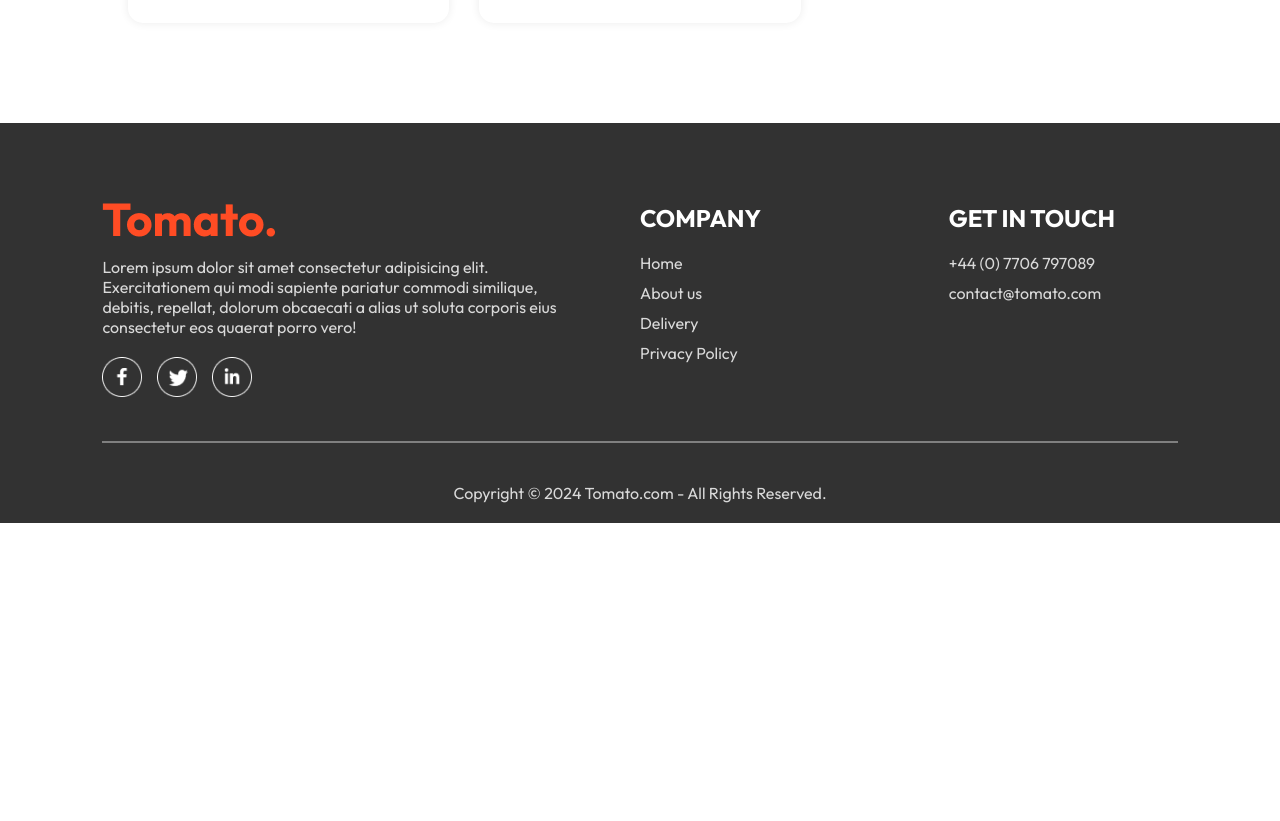
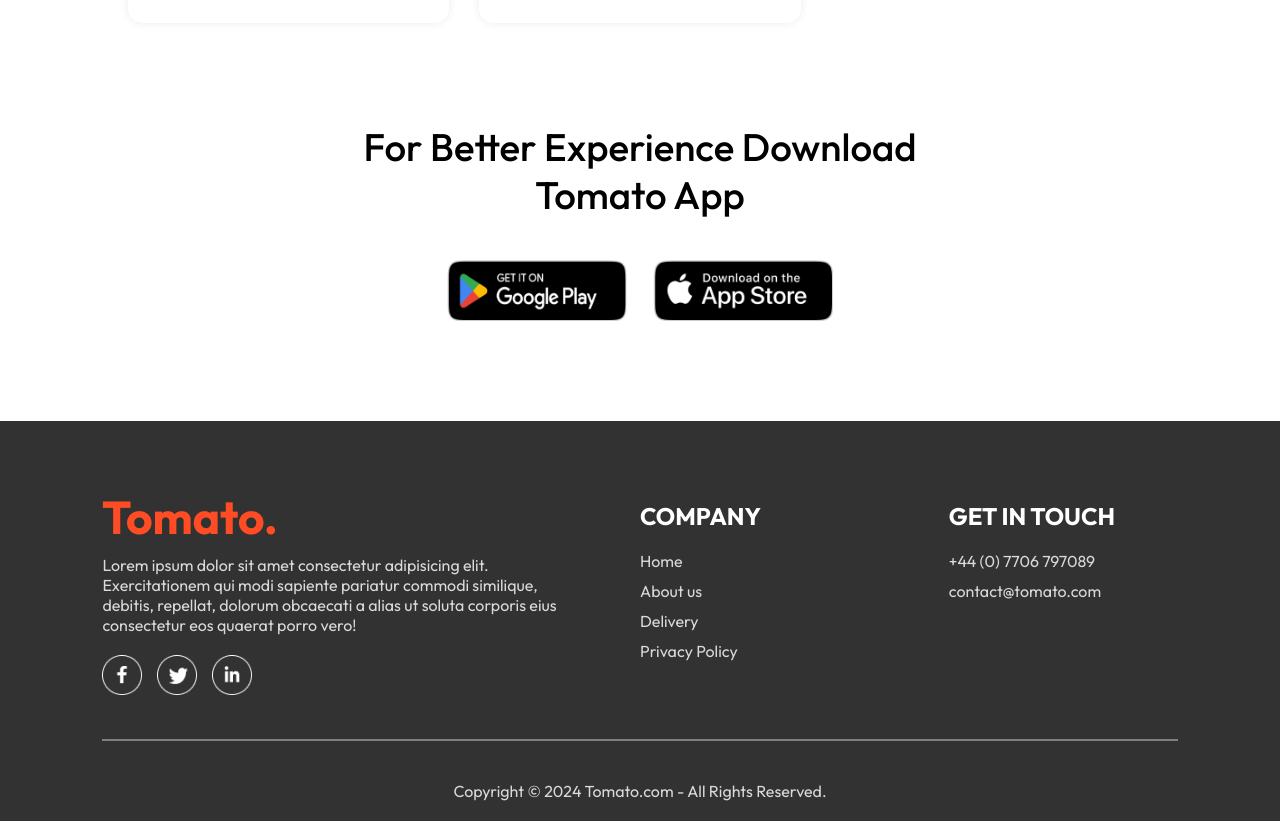
Before and after one commit to samuelireke/food-delivery, a React (Vite) app in the folder frontend/: page / in a window 1280 px wide. Shown: the part 5980-6801 px from the top of the page. Before the commit the page ends 6503 px from the top, so only its background shows below. Built offline with nearby package versions, Linux system fonts and the light colour scheme.

Commit message:
app download component added

```diff
--- /dev/null
+++ b/frontend/src/components/AppDownload/AppDownload.css
@@ -0,0 +1,25 @@
+.app-download {
+  margin: auto auto;
+  margin-top: 100px;
+  font-size: max(3vw, 20px);
+  text-align: center;
+  font-weight: 500;
+}
+
+.app-download-platforms {
+  display: flex;
+  justify-content: center;
+  gap: max(2vw, 10px);
+  margin-top: 40px;
+}
+
+.app-download-platforms img {
+  width: max(30vw, 120px);
+  max-width: 180px;
+  transition: 0.5s;
+  cursor: pointer;
+}
+
+.app-download-platforms img:hover {
+  transform: scale(1.1);
+}
--- /dev/null
+++ b/frontend/src/components/AppDownload/AppDownload.jsx
@@ -0,0 +1,19 @@
+import React from "react";
+import "./AppDownload.css";
+import { assets } from "../../assets/assets";
+
+const AppDownload = () => {
+  return (
+    <div className="app-download" id="app-download">
+      <p>
+        For Better Experience Download <br /> Tomato App
+      </p>
+      <div className="app-download-platforms">
+        <img src={assets.play_store} alt="play_store_logo" />
+        <img src={assets.app_store} alt="apple_store_logo" />
+      </div>
+    </div>
+  );
+};
+
+export default AppDownload;
--- a/frontend/src/pages/Home/Home.jsx
+++ b/frontend/src/pages/Home/Home.jsx
@@ -3,6 +3,7 @@
 import Header from "../../components/Header/Header";
 import ExploreMenu from "../../components/ExploreMenu/ExploreMenu";
 import FoodDisplay from "../../components/FoodDisplay/FoodDisplay";
+import AppDownload from "../../components/AppDownload/AppDownload";
 // import FoodRating from "../../components/FoodRating/FoodRating";
 
 const Home = () => {
@@ -14,6 +15,7 @@
       <ExploreMenu category={category} setCategory={setCategory} />
       <FoodDisplay category={category} />
       {/*TODO: implement <FoodRating />  */}
+      <AppDownload />
     </div>
   );
 };
```
